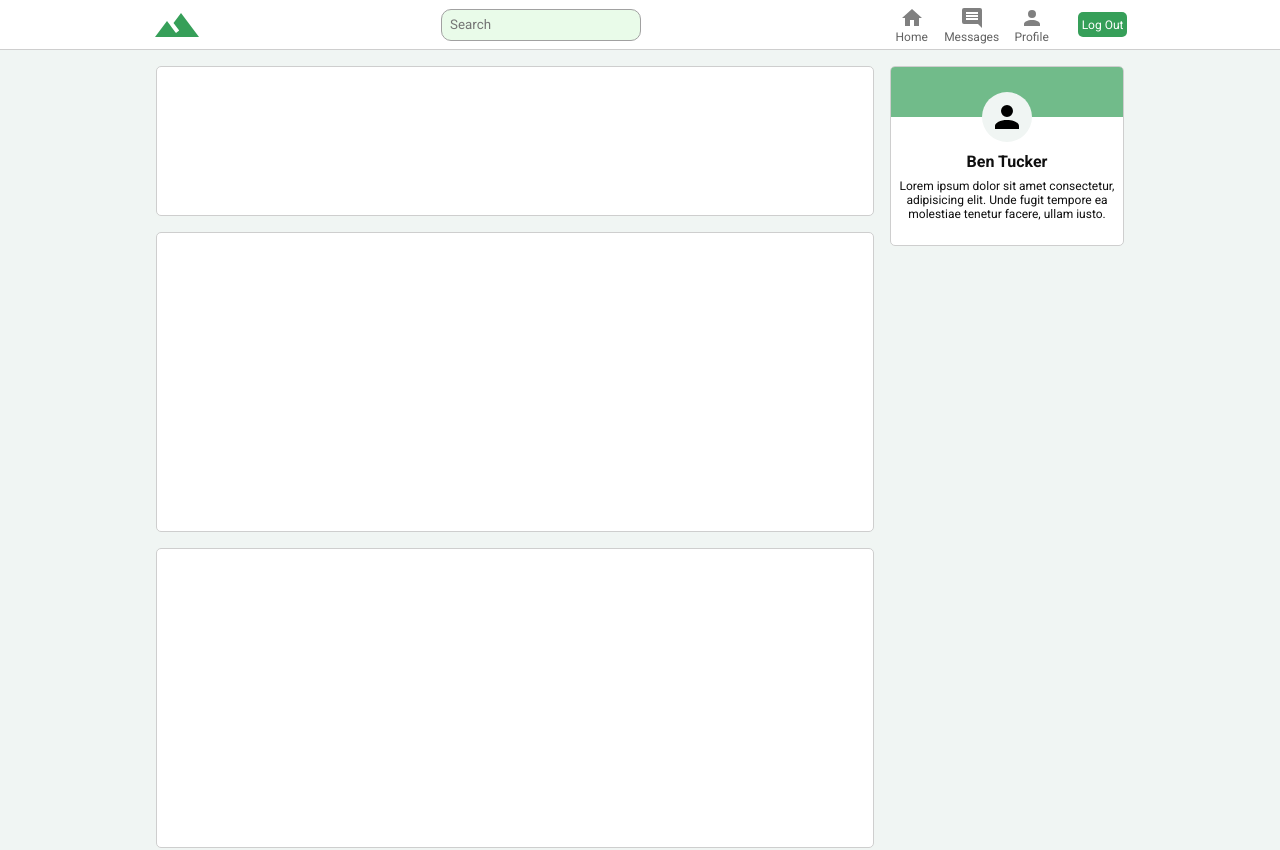
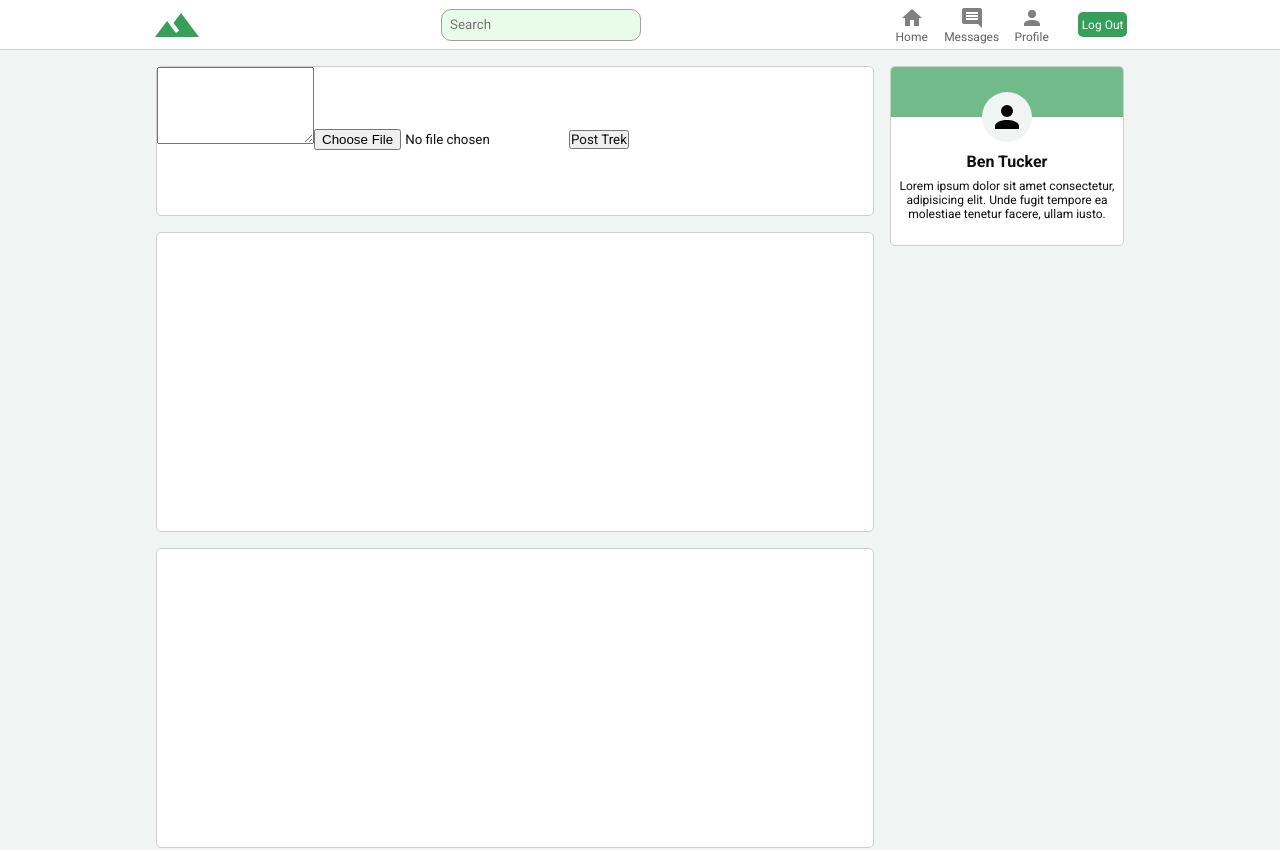
Before and after one commit to tenbucker4/trek, a React (Create React App) app: page /trek/home in a window 1280 px wide. Shown: the top 850 px of the page. Built offline with nearby package versions, Linux system fonts and the light colour scheme; no server answers.

Commit message:
Building new post form

```diff
--- a/src/components/Feed.jsx
+++ b/src/components/Feed.jsx
@@ -1,4 +1,5 @@
 import React from 'react'
+import NewPost from './NewPost';
 import Icon from '@mdi/react'
 import { mdiAccount } from '@mdi/js';
 import "../styles/feed.css";
@@ -8,8 +9,7 @@ const Feed = () => {
 	return (
 		<main>
 			<div className='feed'>
-				<div className='new-post-container'></div>
-				<div className='post'></div>
+				<NewPost />
 				<div className='post'></div>
 				<div className='post'></div>
 				<div className='post'></div>
--- /dev/null
+++ b/src/components/NewPost.jsx
@@ -0,0 +1,16 @@
+import React from 'react'
+
+const NewPost = () => {
+  return (
+    <div className='new-post-container'>
+        <div className="profile-pic"></div>
+        <div className="new-post-info">
+            <textarea name="" id="" rows="5"></textarea>
+            <input type="file" />
+            <button>Post Trek</button>
+        </div>
+    </div>
+  )
+}
+
+export default NewPost
```
